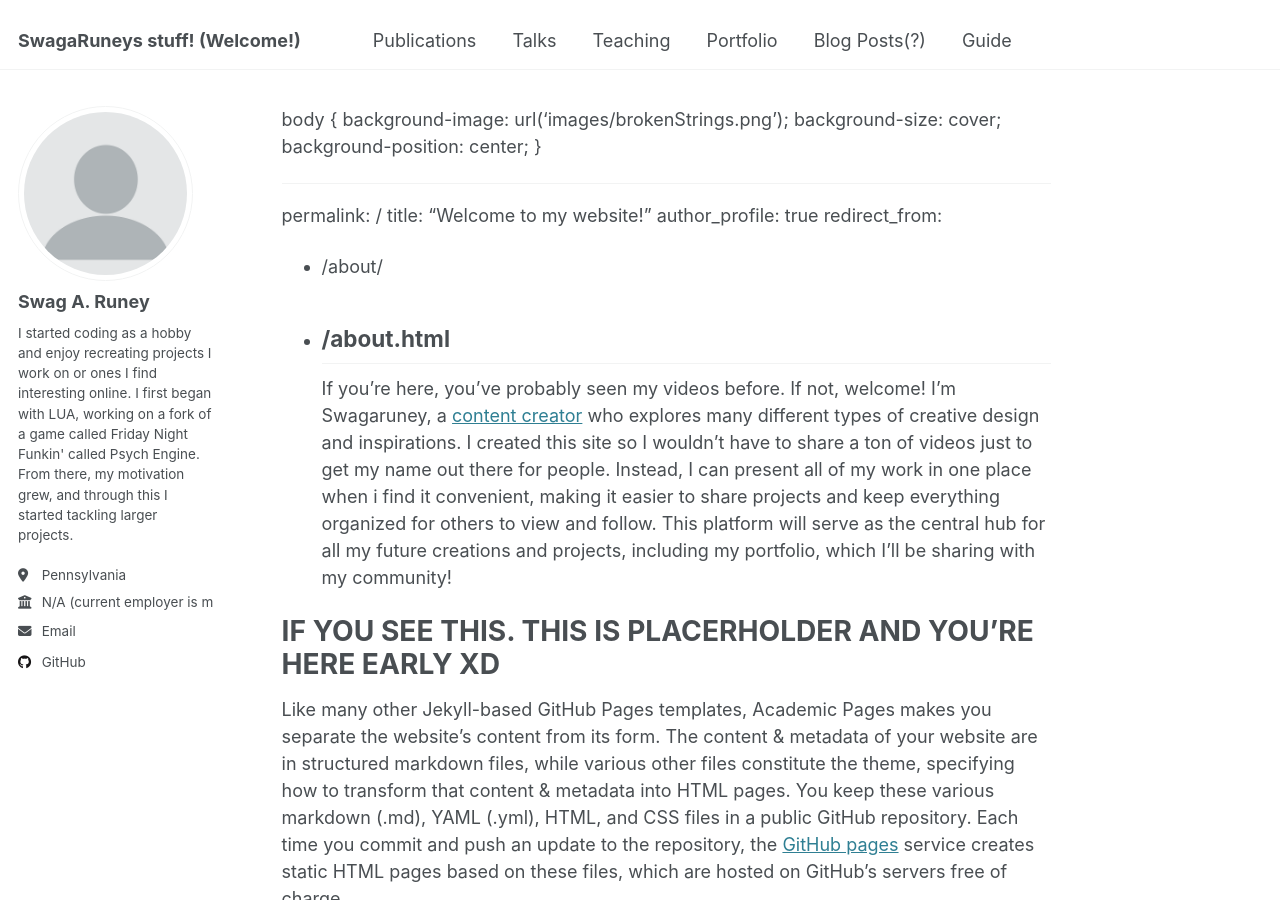
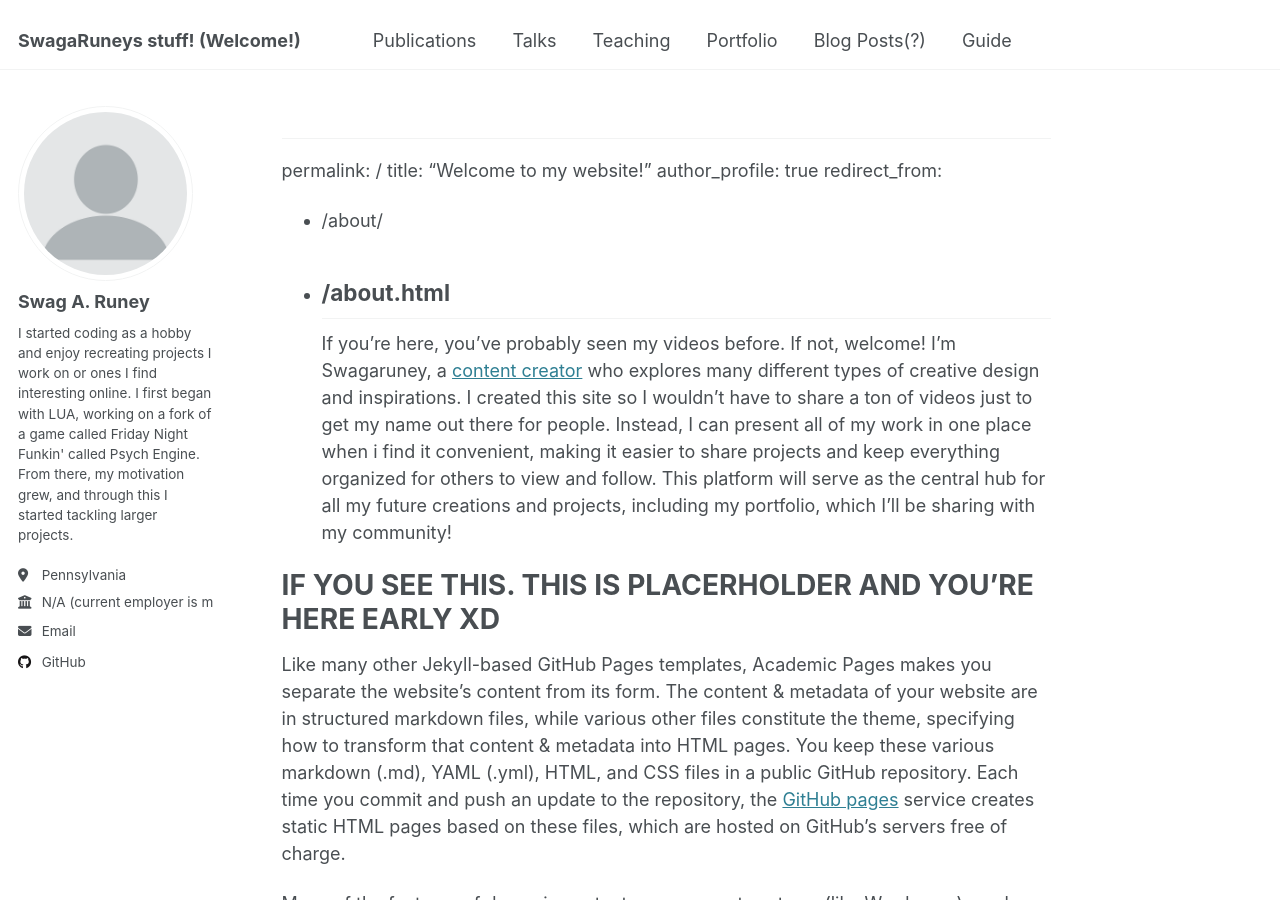
Before and after one commit to SwagaRuney/swagasstuff.github.io, a Jekyll site: the page built from _pages/about.md, in a window 1280 px wide and 900 px high. Built offline with Jekyll 4.4.1, drawn with Linux system fonts in a browser that asks for light colours; our own code applies the rules of GitHub Pages for plain Markdown files.

Commit message:
Update about.md

```diff
--- a/_pages/about.md
+++ b/_pages/about.md
@@ -1,8 +1,3 @@
-body {
-    background-image: url('images/brokenStrings.png');
-    background-size: cover;
-    background-position: center;
-}
 
 ---
 permalink: /
```
